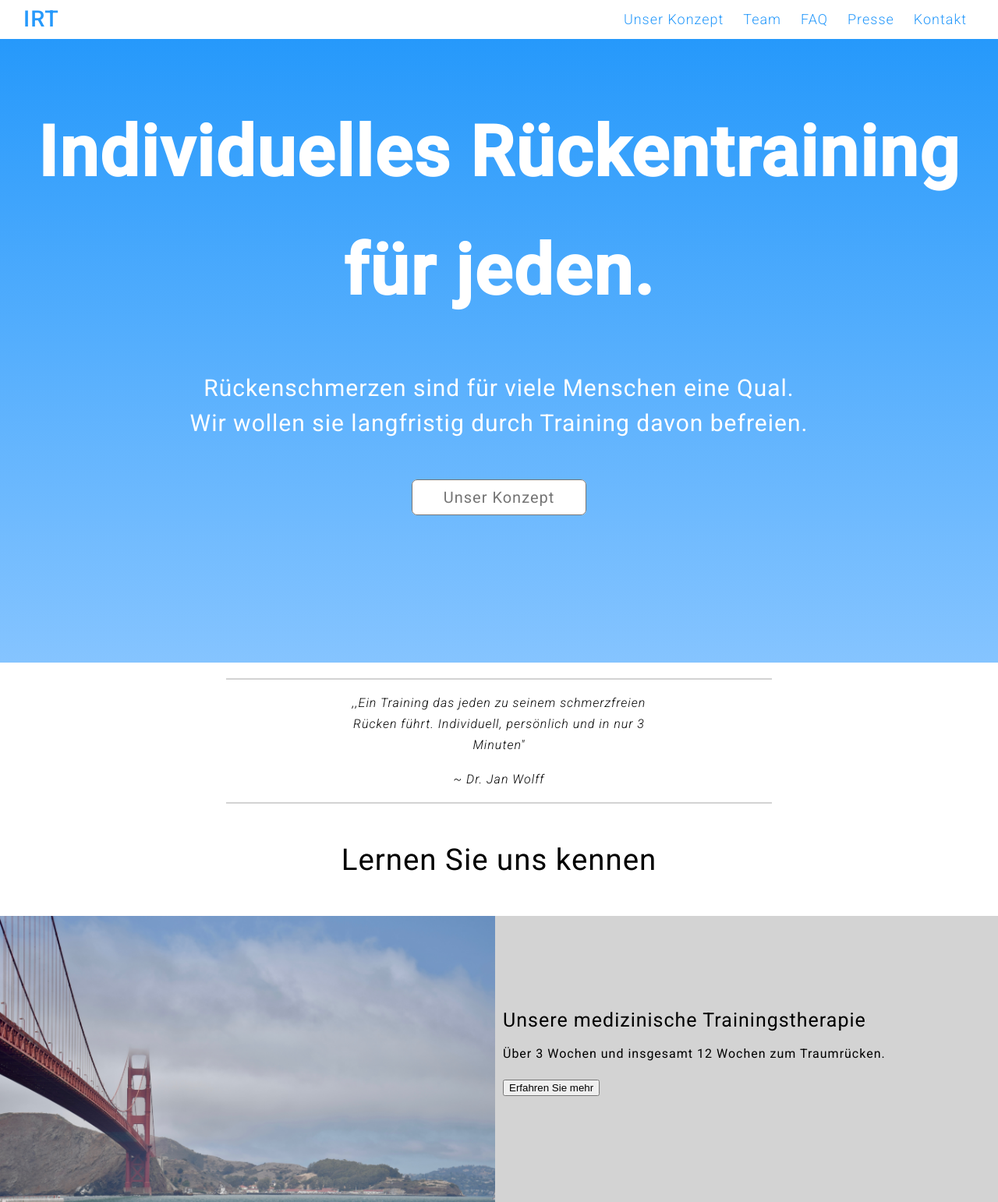
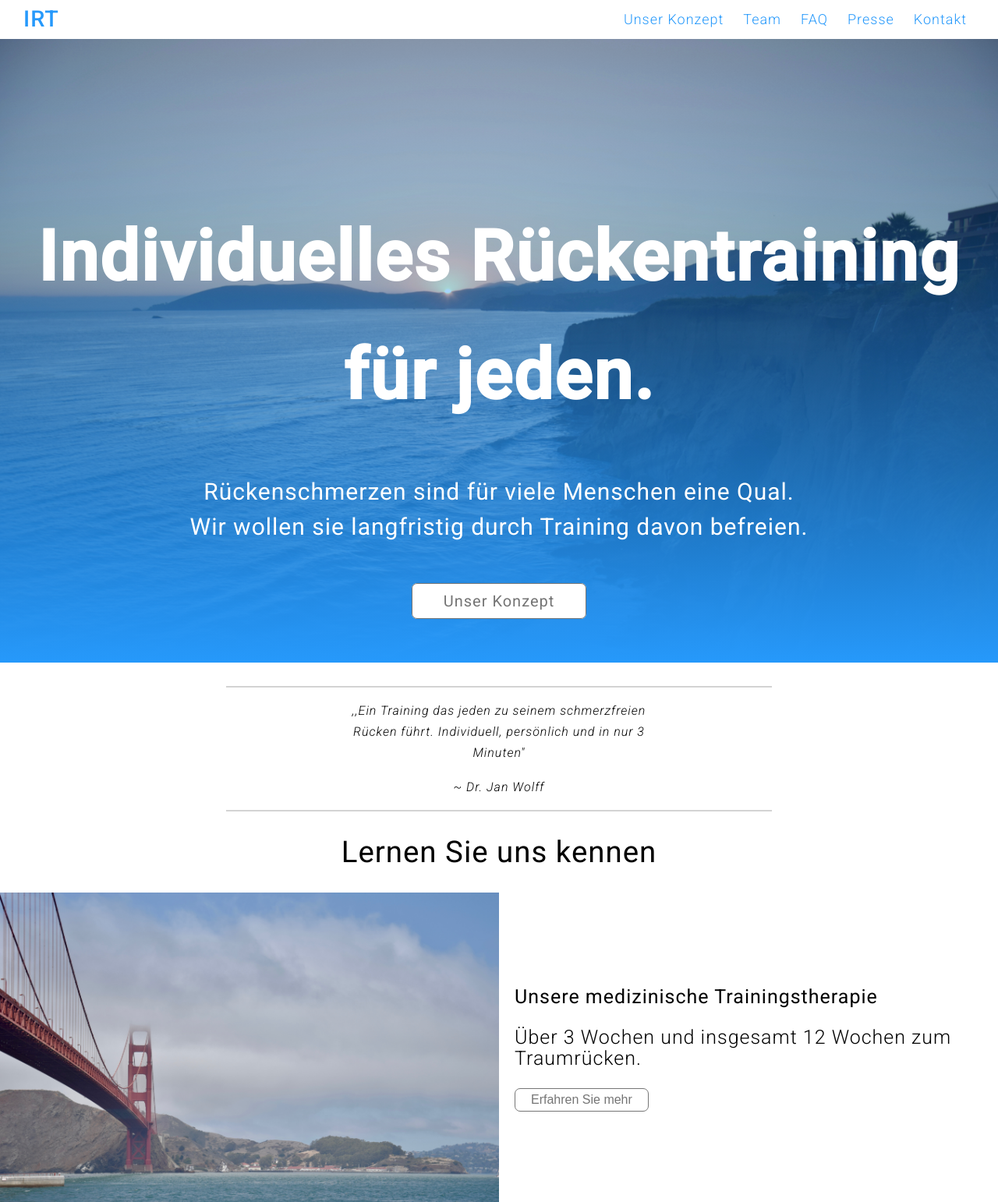
Before and after one commit to pbizimis/IRT, a Flask app: page /lp in a window 1280 px wide. Shown: the top 1542 px of the page at 78% size. Run offline with Flask 2, Linux system fonts and the light colour scheme.

Commit message:
update ID

```diff
--- a/irtp/static/index.css
+++ b/irtp/static/index.css
@@ -3,7 +3,7 @@
     height: auto;
     width: 100%;
     grid-template-columns: 50% 50%;
-    grid-template-rows: 100vh auto auto 25em 25em;
+    grid-template-rows: auto auto auto 25em 25em;
     grid-template-areas:
         "intro intro"
         "quote quote"
@@ -15,15 +15,23 @@
 /*CONTAINER-DIV*/
 .container-div {
     grid-area: intro;
-    background: linear-gradient(0deg, rgb(133, 196, 255), #2699FB);
-    height: 100vh;
+    background-image: linear-gradient(to bottom, transparent, #2699FB), url("/static/index/2.jpg");
+    background-size: cover;
+    background-position: center center;
+    background-repeat: no-repeat;
+    height: 600px;
     width: 100%;
     text-align: center;
+    display: flex;
+}
+.container-div .container-div-text {
+    align-self: center;
+    margin-top: 70px;
 }
 .container-div h1 {
     color: white;
     text-align: center;
-    padding: 55px 20px 0px 20px;
+    padding: 0px 20px 0px 20px;
     margin: 0;
 }
 .container-div .p-div {
@@ -46,13 +54,13 @@
     font-size: 16px;
     cursor: pointer;
     border: 1px solid rgb(117, 117, 117);
-
 }
 /*QUOTE*/
 .quote {
     grid-area: quote;
     display: flex;
     flex-direction: column;
+    margin-top: 30px;
 }
 .quote .quote-div {
     margin: auto;
@@ -66,7 +74,7 @@
 }
 .quote .quote-line {
     background-color: lightgrey;
-    width: 200px;
+    width: 300px;
     height: 2px;
     align-self: center;
 }
@@ -85,45 +93,60 @@
     font-weight: 400;
 }
 
-/*SECTION-2*/
-.section-2 {
-    grid-area: first;
-    background-color: lightgrey;
+/*SECTIONS*/
+.sections {
     width: 100%;
     height: 25em;
     display: flex;
     flex-direction: row;
 }
-.section-2 .first-text {
+.section-1 {
+    grid-area: first;
+}
+.section-2 {
+    grid-area: second;
+}
+.section-text-div {
     width: 100%;
     height: 200px;
     align-self: center;
-    margin-left: 10px;
+    text-align: center;
 }
-.first-text h1 {
+.section-text-div div {
+    margin: 0px;
+}
+.section-text {
     font-weight: 400;
     font-size: 25px;
     margin: 20px 0px 5px 0px;
 }
-.first-img p {
+.section-para {
     font-weight: 300;
     font-size: 25px;
 }
-.section-2 .first-img {
+.section-button {
+    background-color: #FFFFFF;
+    padding: 5px 20px;
+    border-radius: 7px;
+    color: rgb(117, 117, 117);
+    text-align: center;
+    text-decoration: none;
+    font-size: 16px;
+    cursor: pointer;
+    border: 1px solid rgb(117, 117, 117);
+}
+.section-img {
     display: none;
     overflow: hidden;
-    background-image: url("/static/index/1.jpg");
     background-size: cover;
     background-position: center center;
     background-repeat: no-repeat;
 }
-
-
-.section-3 {
-    grid-area: second;
-    background-color: lightpink;
-    width: 100%;
-    height: 25em;
+.section-1 .section-img {
+    background-image: url("/static/index/1.jpg");
+}
+.section-2 .section-img {
+    background-image: url("/static/index/4.jpg");
 }
 
 @media screen and (min-width: 480px) {
@@ -144,14 +167,24 @@
         height: 2px;
         align-self: center;
     }
+    /*NESTED MEDIA QUERIES TRY*/
+}
+
+@media screen and (min-height: 730px, min-width: 480px) {
+    .container-div {
+        height: 800px;
+    }
 }
 
 @media screen and (min-width: 768px) {
-    .section-2 .first-img {
+    .landing-page {
+        grid-row-gap: 0px;
+    }
+    .section-img {
         display: block;
         width: 50%
     }
-    .section-2 .first-text {
+    .section-text-div {
         width: 50%;
     }
     .quote .quote-line {
@@ -159,6 +192,44 @@
         width: 700px;
         height: 2px;
         align-self: center;
+    }
+    /*SECTIONS*/
+    .section-1 .section-text-div {
+        text-align: left;
+    }
+    .section-2 .section-text-div {
+        text-align: right;
+    }
+    .section-1 .section-text-div div {
+        margin-left: 20px;
+    }
+    .section-2 .section-text-div div {
+        margin-right: 20px;
+    }
+    .section-text {
+        font-weight: 400;
+        font-size: 25px;
+        margin: 20px 0px 5px 0px;
+    }
+    .section-para {
+        font-weight: 300;
+        font-size: 25px;
+    }
+    .section-button {
+        background-color: #FFFFFF;
+        padding: 5px 20px;
+        border-radius: 7px;
+        color: rgb(117, 117, 117);
+        text-align: center;
+        text-decoration: none;
+        font-size: 16px;
+        cursor: pointer;
+        border: 1px solid rgb(117, 117, 117);
+    }
+}
+@media screen and (min-height: 560px) {
+    .container-div {
+        height: 100vh;
     }
 }
 
--- a/irtp/templates/index.html
+++ b/irtp/templates/index.html
@@ -7,11 +7,13 @@
 {% block main %}
 <section class="landing-page">
     <section class="container-div">
-        <h1 class="titles">Individuelles Rückentraining für jeden.</h1>
-        <div class="p-div">
-            <p class="para">Rückenschmerzen sind für viele Menschen eine Qual.<br>Wir wollen sie langfristig durch Training davon befreien.</p>
+        <div class="container-div-text">
+            <h1 class="titles">Individuelles Rückentraining für jeden.</h1>
+            <div class="p-div">
+                <p class="para">Rückenschmerzen sind für viele Menschen eine Qual.<br>Wir wollen sie langfristig durch Training davon befreien.</p>
+            </div>
+            <a href="#" class="button">Unser Konzept</a>
         </div>
-        <a href="#" class="button">Unser Konzept</a>
     </section>
 
     <section class="quote">
@@ -29,17 +31,27 @@
         </div>
     </section>
 
-    <section class="section-2">
-        <div class="first-img"></div>
-        <div class="first-text">
-            <h1>Unsere medizinische Trainingstherapie</h1>
-            <p>Über 3 Wochen und insgesamt 12 Wochen zum Traumrücken.</p>
-            <button>Erfahren Sie mehr</button>
+    <section class="sections section-1">
+        <div class="section-img"></div>
+        <div class="section-text-div">
+            <div>
+                <h1 class="section-text">Unsere medizinische Trainingstherapie</h1>
+                <p class="section-para">Über 3 Wochen und insgesamt 12 Wochen zum Traumrücken.</p>
+                <button class="section-button">Erfahren Sie mehr</button>
+            </div>
         </div>
     </section>
 
 
-    <section class="section-3">
+    <section class="sections section-2">
+        <div class="section-text-div">
+            <div>
+                <h1 class="section-text">Unsere medizinische Trainingstherapie</h1>
+                <p class="section-para">Über 3 Wochen und insgesamt 12 Wochen zum Traumrücken.</p>
+                <button class="section-button">Erfahren Sie mehr</button>
+            </div>
+        </div>
+        <div class="section-img"></div>
     </section>
 </section>
 
```
